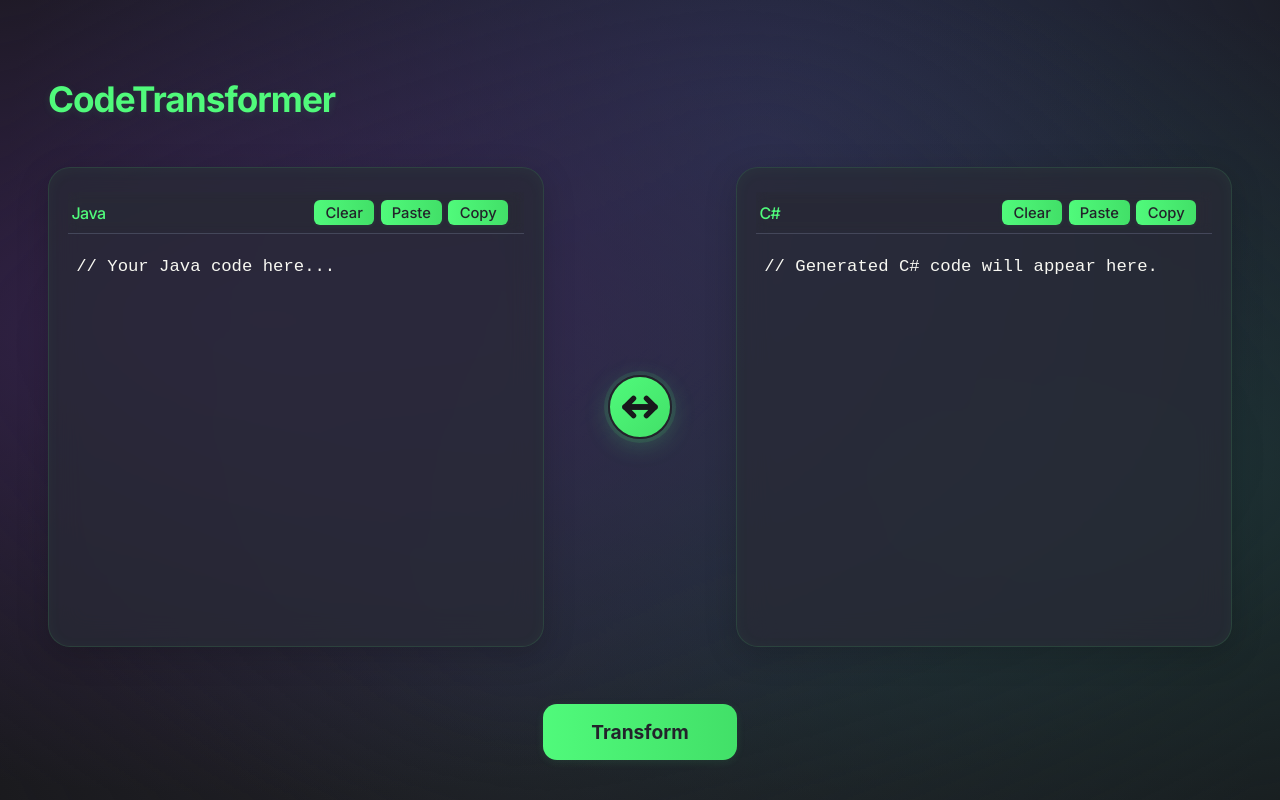
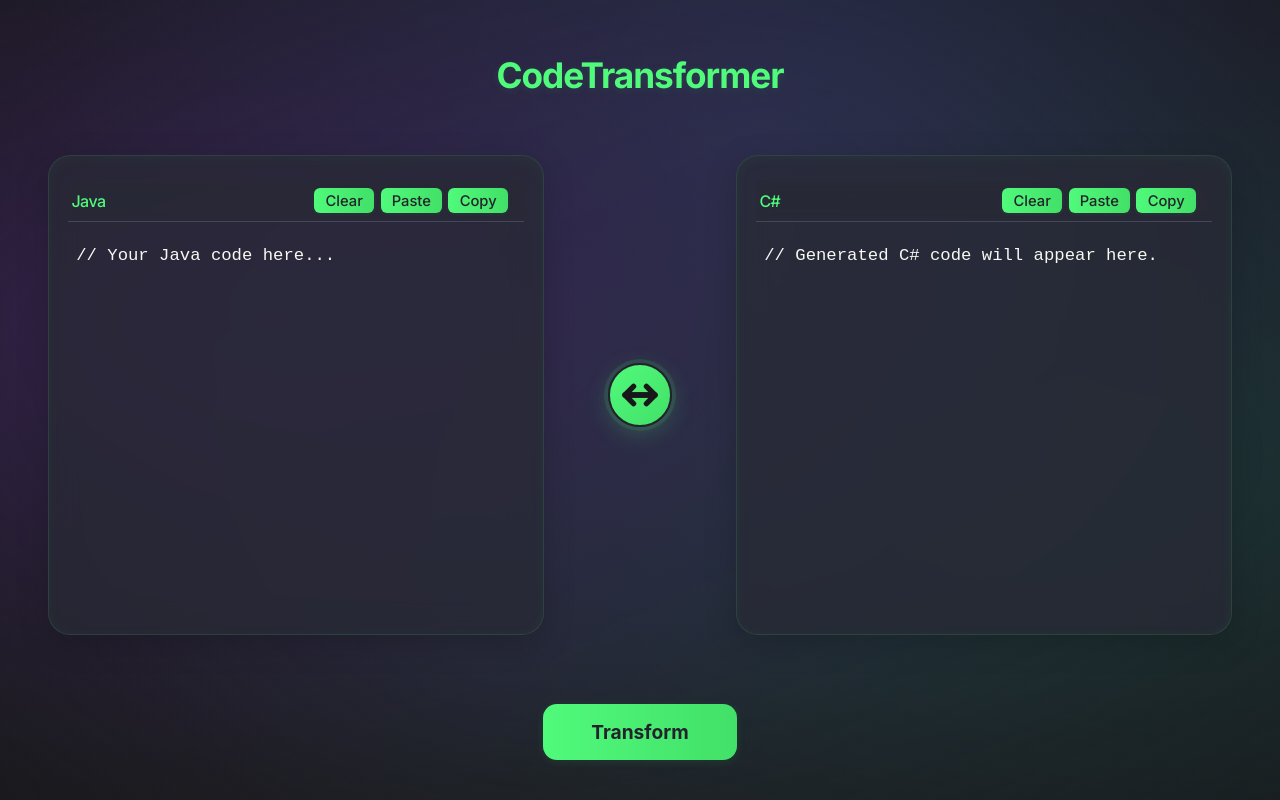
Before and after one commit to Vedang-P/java-to-c--website-ui, a React (Vite) app in the folder code-transformer-app/: page / in a window 1280 px wide. Built offline with nearby package versions, Linux system fonts and the light colour scheme.

Commit message:
Update App.css

```diff
--- a/code-transformer-app/src/App.css
+++ b/code-transformer-app/src/App.css
@@ -121,15 +121,24 @@ body {
 }
 
 /* Header - no changes */
+.app-header {
+  display: flex;
+  justify-content: center;
+  align-items: center;
+  width: 100%;
+  margin-bottom: 2rem;
+}
+
 .app-header h1 {
   font-family: 'Inter', sans-serif;
   font-size: 2.2rem;
   font-weight: 700;
   letter-spacing: -1px;
-  margin-bottom: 2rem;
+  margin: 0;
   color: var(--primary-accent);
   text-shadow: 0 2px 8px rgba(80,250,123,0.10);
   transition: color 0.3s, text-shadow 0.3s;
+  text-align: center;
 }
 
 /* Language Selector - no changes */
```
